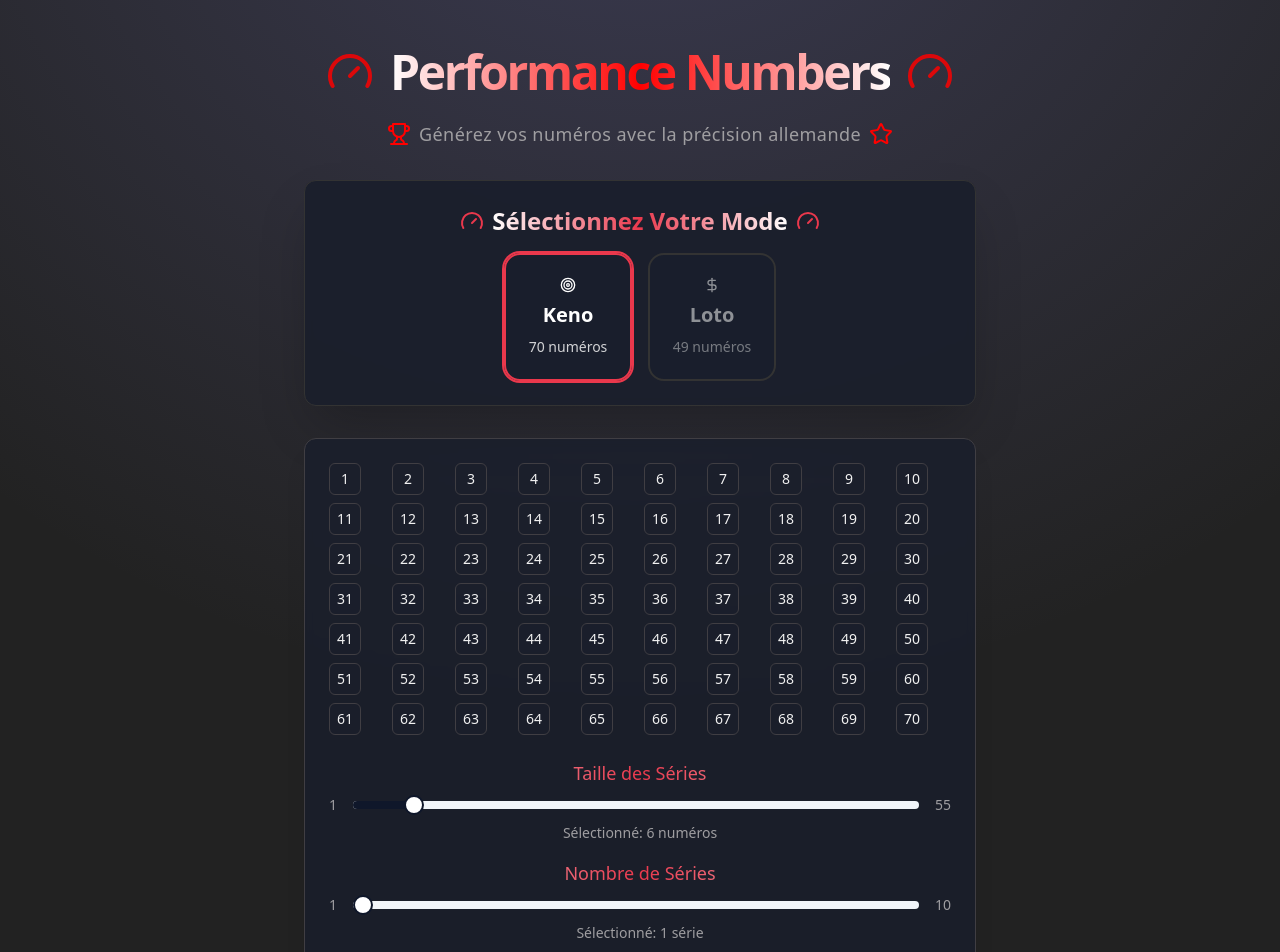
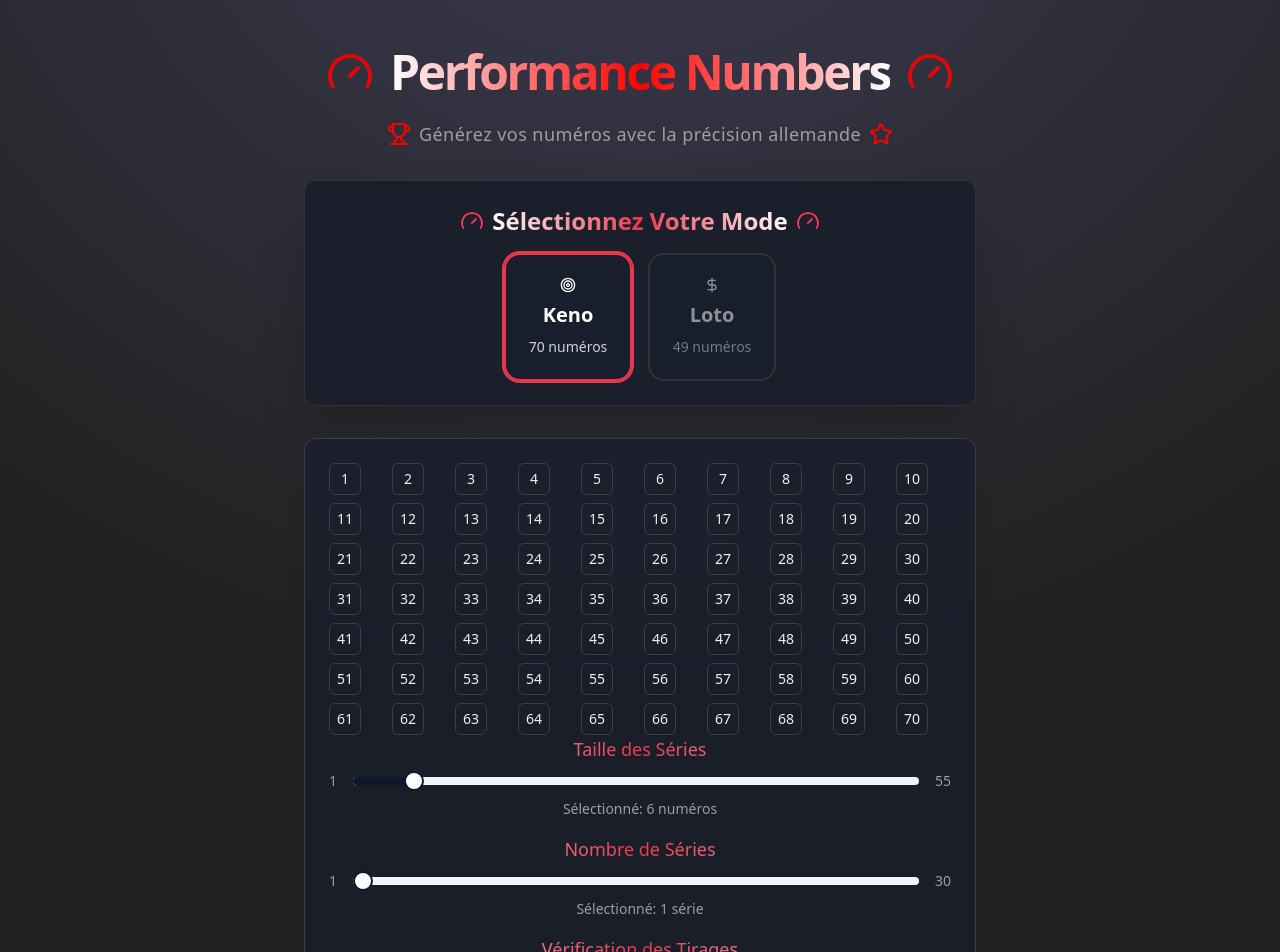
Before and after one commit to Damien1303/keno-loto-generateur-, a React (Vite) app: page / in a window 1280 px wide. Shown: the top 952 px of the page. Built offline with nearby package versions, Linux system fonts and the light colour scheme.

Commit message:
Increase max series to 30
Updated the maximum number of generated series in the NumberGenerator component from 10 to 30.
[skip gpt_engineer]

```diff
--- a/src/components/NumberGenerator.tsx
+++ b/src/components/NumberGenerator.tsx
@@ -110,7 +110,6 @@ export const NumberGenerator = ({ gameType, onGenerate, onDrawnNumbersChange }:
 
   return (
     <Card className="p-6 backdrop-blur-sm bg-[#1A1F2C]/80 shadow-xl animate-fade-in border-[#403E43] rounded-xl">
-      <div className="space-y-6">
       <div className="grid grid-cols-10 gap-2">
         {Array.from({ length: maxNumber }, (_, i) => i + 1).map((num) => (
           <Button
@@ -155,12 +154,12 @@ export const NumberGenerator = ({ gameType, onGenerate, onDrawnNumbersChange }:
             <Slider
               value={[numberOfSeries]}
               onValueChange={(value) => setNumberOfSeries(value[0])}
-                max={10}
+              max={30}
               min={1}
               step={1}
               className="flex-1"
             />
-              <span className="text-sm text-[#9F9EA1]">10</span>
+            <span className="text-sm text-[#9F9EA1]">30</span>
           </div>
           <p className="text-center text-sm text-[#9F9EA1]">
             Sélectionné: {numberOfSeries} série{numberOfSeries > 1 ? "s" : ""}
@@ -196,7 +195,6 @@ export const NumberGenerator = ({ gameType, onGenerate, onDrawnNumbersChange }:
         <Shuffle className="mr-2 h-5 w-5" />
         Générer les Séries Réduites
       </Button>
-      </div>
     </Card>
   );
 };
```
Lines whose indentation alone changed are shown as unchanged.
